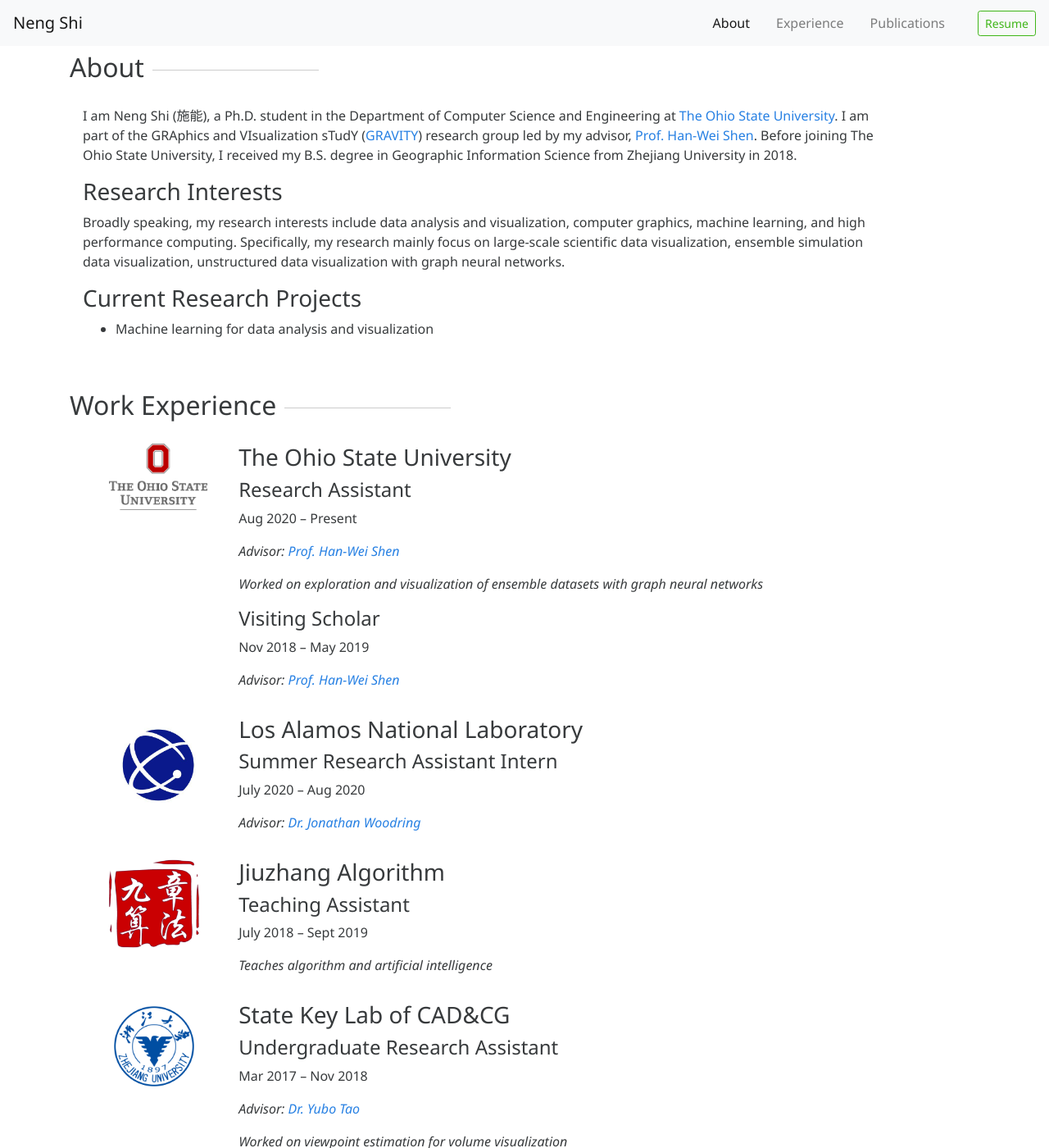
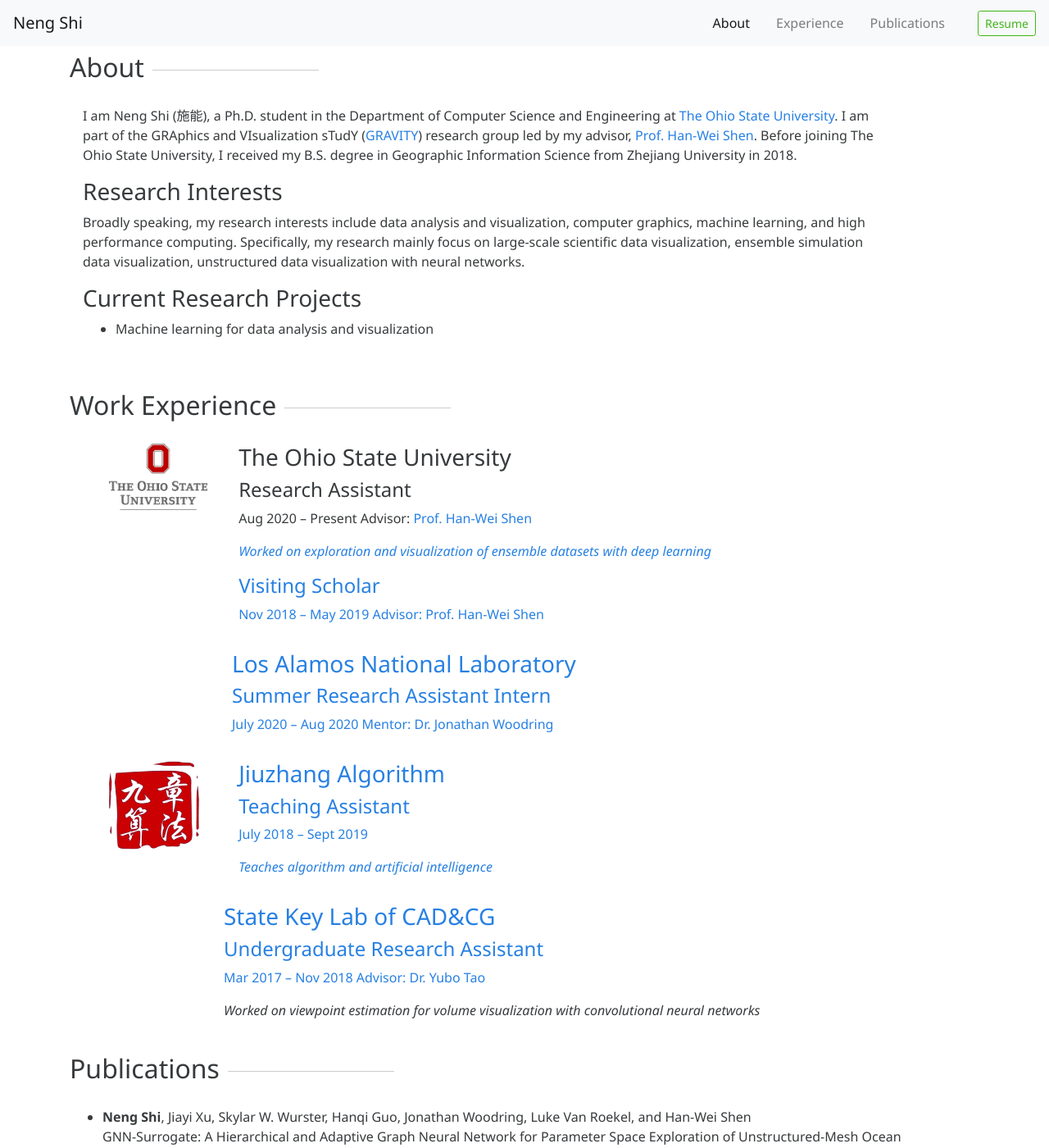
Before and after one commit to trainsn/trainsn.github.io, a Jekyll site: the page built from index.html, in a window 1280 px wide and 1400 px high, scrolled down 403 px. Shown: the whole window at 82% size. Built offline with Jekyll 4.4.1, drawn with Linux system fonts in a browser that asks for light colours; nearby versions of some CDN libraries; a style sheet for code colours, icons or effects is not loaded.

Commit message:
minor change

```diff
--- a/_includes/about.html
+++ b/_includes/about.html
@@ -9,7 +9,7 @@
   <h3>Research Interests</h3>
 
   <p>
-     Broadly speaking, my research interests include data analysis and visualization, computer graphics, machine learning, and high performance computing. Specifically, my research mainly focus on large-scale scientific data visualization, ensemble simulation data visualization, unstructured data visualization with graph neural networks.
+     Broadly speaking, my research interests include data analysis and visualization, computer graphics, machine learning, and high performance computing. Specifically, my research mainly focus on large-scale scientific data visualization, ensemble simulation data visualization, unstructured data visualization with neural networks.
   </p>
 
   <h3>Current Research Projects</h3>
--- a/_includes/experience.html
+++ b/_includes/experience.html
@@ -9,13 +9,10 @@
     <div class="col-lg-10">
       <h3>The Ohio State University</h3>
       <h4>Research Assistant</h4>
-      <p>Aug 2020 – Present</p>
-      <p><em>Advisor: <a href="http://web.cse.ohio-state.edu/~shen.94" target="_blank">Prof. Han-Wei Shen</a></em></p>
-      <p><em>Worked on exploration and visualization of ensemble datasets with graph neural networks</em></p>
+      <p>Aug 2020 – Present Advisor: <a href="http://web.cse.ohio-state.edu/~shen.94" target="_blank">Prof. Han-Wei Shen</p>
+      <p><em>Worked on exploration and visualization of ensemble datasets with deep learning</em></p>
       <h4>Visiting Scholar</h4>
-      <p>Nov 2018 – May 2019</p>
-      <p><em>Advisor: <a href="http://web.cse.ohio-state.edu/~shen.94" target="_blank">Prof. Han-Wei Shen</a></em></p>
-      </p>
+      <p>Nov 2018 – May 2019 Advisor: <a href="http://web.cse.ohio-state.edu/~shen.94" target="_blank">Prof. Han-Wei Shen</p>
     </div>  </div>
 
   <div class="row mb-3">
@@ -25,9 +22,7 @@
     <div class="col-lg-10">
       <h3>Los Alamos National Laboratory</h3>
       <h4>Summer Research Assistant Intern</h4>
-      <p>July 2020 – Aug 2020</p>
-      <p><em>Advisor: <a href="https://www.lanl.gov/search-capabilities/profiles/jonathan-woodring.shtml" target="_blank">Dr. Jonathan Woodring</a></em></p>
-      </p>
+      <p>July 2020 – Aug 2020 Mentor: <a href="https://www.lanl.gov/search-capabilities/profiles/jonathan-woodring.shtml" target="_blank">Dr. Jonathan Woodring</p>
     </div>  </div>
 
   <div class="row mb-3">
@@ -49,9 +44,8 @@
     <div class="col-lg-10">
       <h3>State Key Lab of CAD&CG</h3>
       <h4>Undergraduate Research Assistant</h4>
-      <p>Mar 2017 – Nov 2018</p>
-      <p><em>Advisor: <a href="http://www.cad.zju.edu.cn/home/ybtao/" target="_blank">Dr. Yubo Tao</a></em></p>
-      <p><em>Worked on viewpoint estimation for volume visualization</em></p>
+      <p>Mar 2017 – Nov 2018 Advisor: <a href="http://www.cad.zju.edu.cn/home/ybtao/" target="_blank">Dr. Yubo Tao</a></p>
+      <p><em>Worked on viewpoint estimation for volume visualization with convolutional neural networks</em></p>
     </div>
   </div>
 
```
